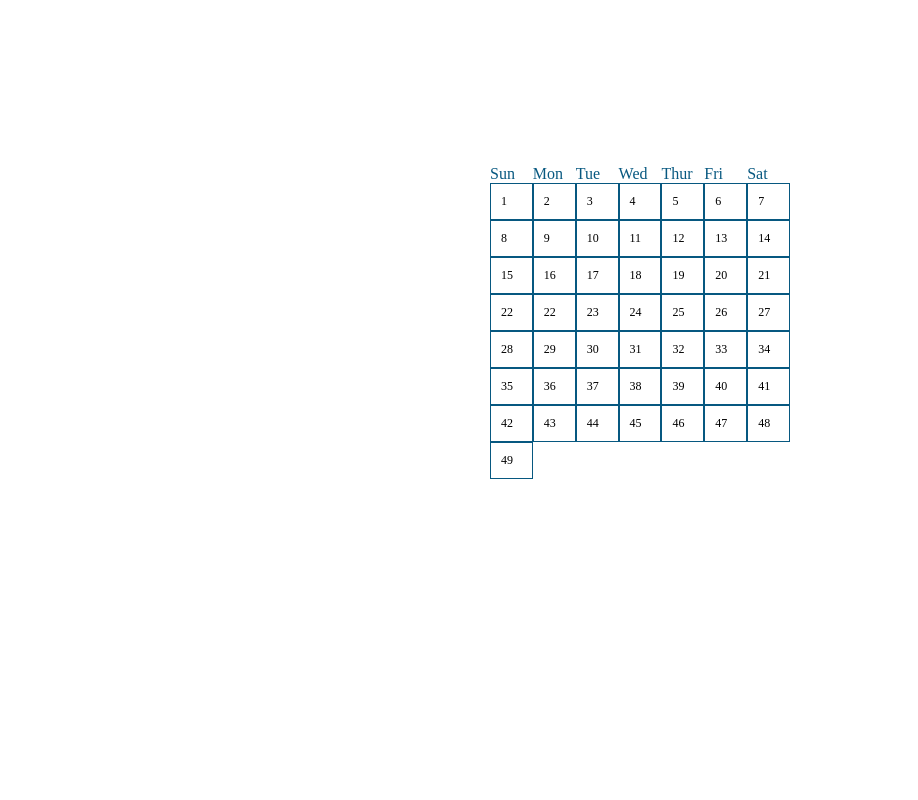
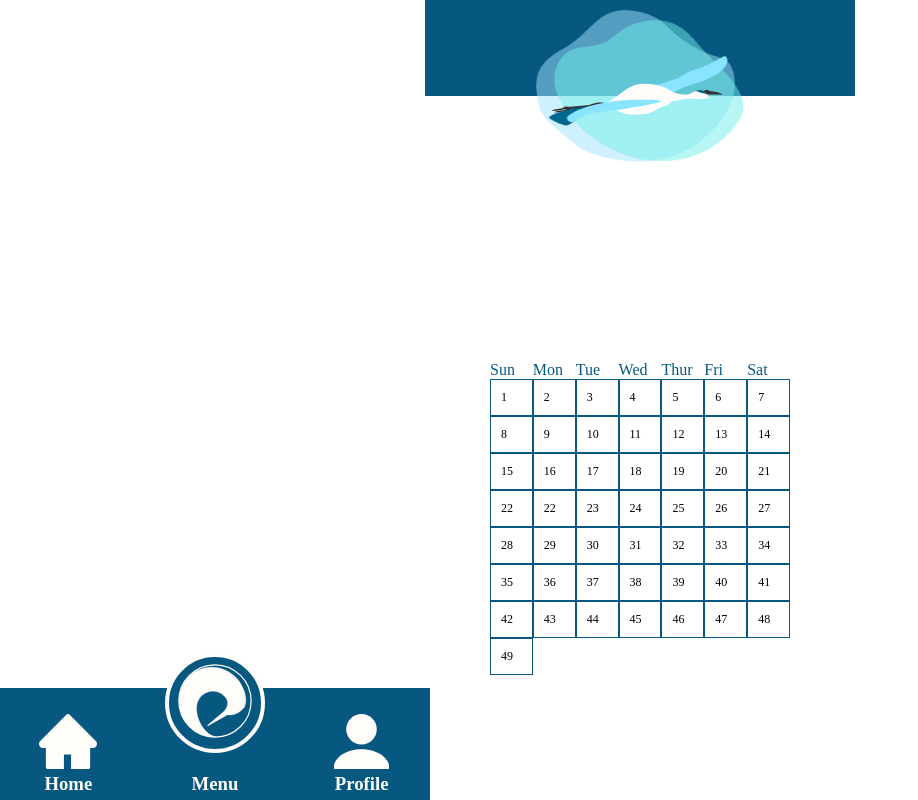
Before and after one commit to marlowereyes/Tranquillity-Cranes, a Next.js app: page /activities in a window 1280 px wide. Shown: the whole page, without its empty margins (0-918 px from the left). Built offline with nearby package versions, Linux system fonts and the light colour scheme.

Commit message:
updating calander

```diff
--- a/components/Calander/index.js
+++ b/components/Calander/index.js
@@ -1,9 +1,14 @@
 import styles from './Calander.module.css'
+import NavBar from '../NavBar'
+import HeadArea from '../HeadArea'
+import Header from '../Header'
 
 export default function Calander() {
 
     return(
         <>
+            <HeadArea title="Activities" description="Check Your Activities"/>
+            <Header/>
             <div className={styles.calanderContainer}>
                 <div class={styles.weekend}>Sun</div>
                 <div class={styles.weekend}>Mon</div>
@@ -64,6 +69,8 @@ export default function Calander() {
                 <div class={styles.box}>48</div>
                 <div class={styles.box}>49</div>
             </div>
+            <NavBar/>
+
         </>
     )
 }
```
